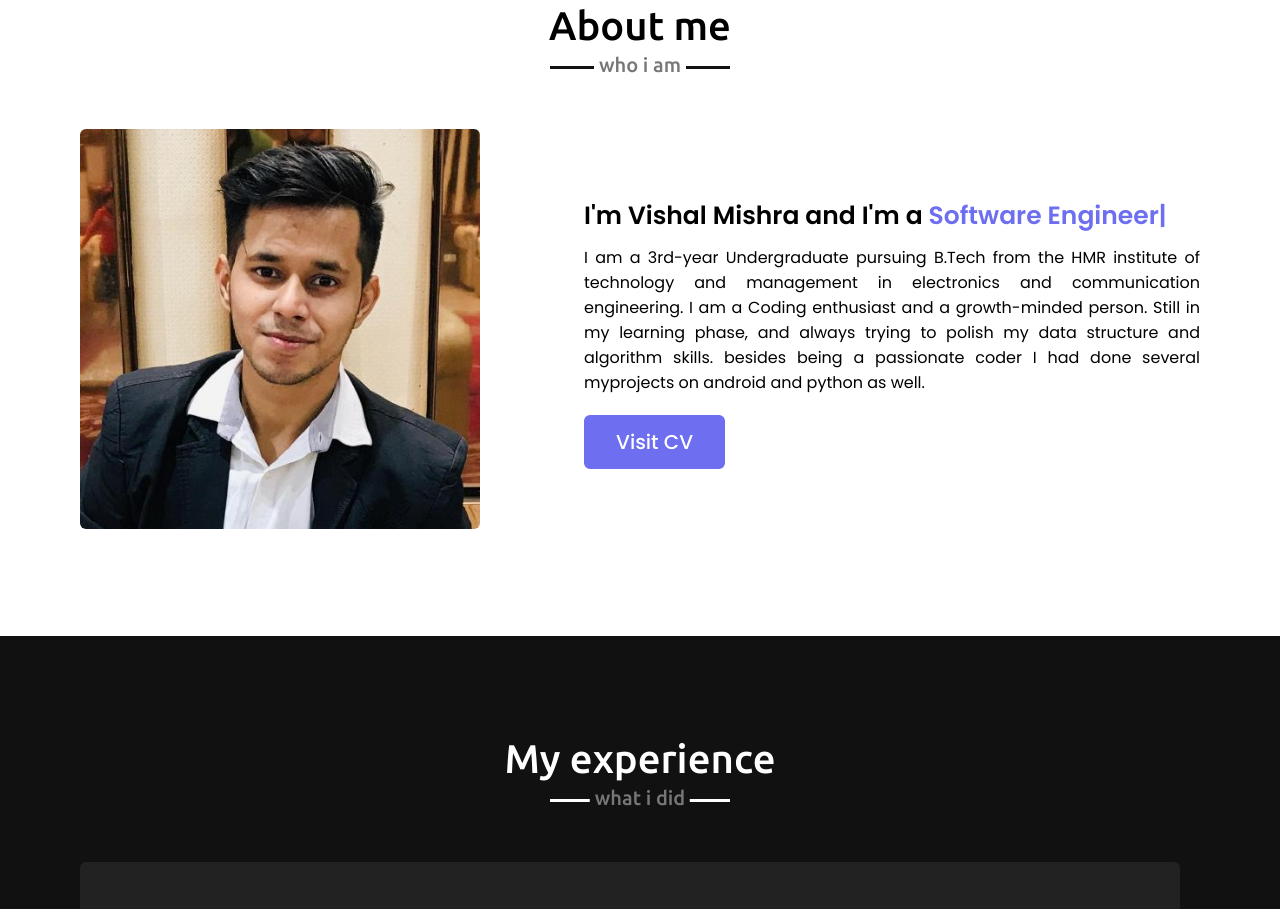
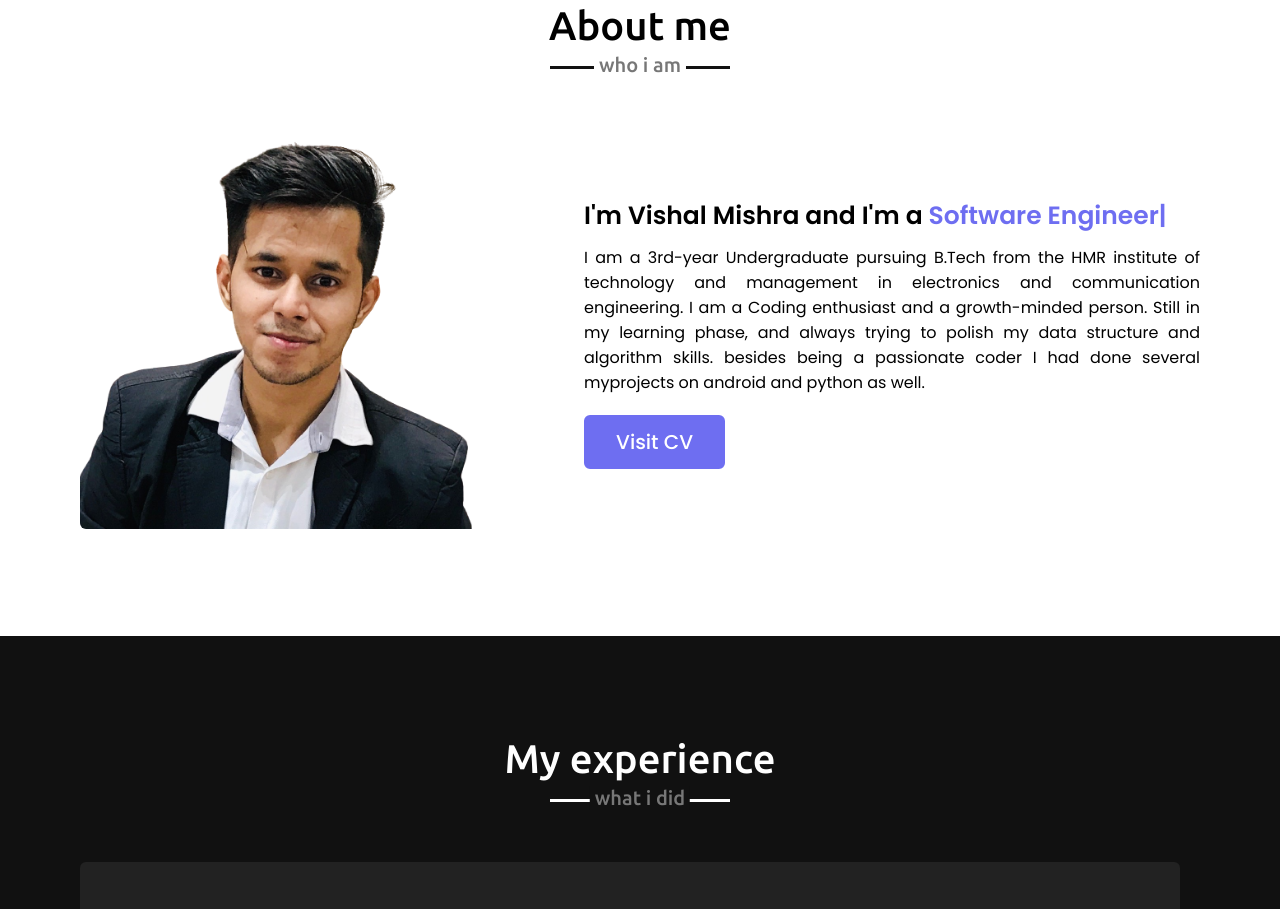
Before and after one commit to vishalmishra2810/Vishal-Portfolio, a plain HTML site: page index.html in a window 1280 px wide. Shown: the part 897-1806 px from the top of the page. Drawn offline with nearby package versions, Linux system fonts and the light colour scheme.

Commit message:
photo updation

```diff
--- a/index.html
+++ b/index.html
@@ -52,7 +52,7 @@
             <h2 class="title">About me</h2>
             <div class="about-content">
                 <div class="column left">
-                    <img src="image/my.jpg" alt="">
+                    <img src="image/myphoto.png" alt="">
                 </div>
                 <div class="column right">
                     <div class="text">I'm Vishal Mishra and I'm a <span class="typing-2"></span></div>
```
Also changed, not shown: image/myphoto.png (added).
